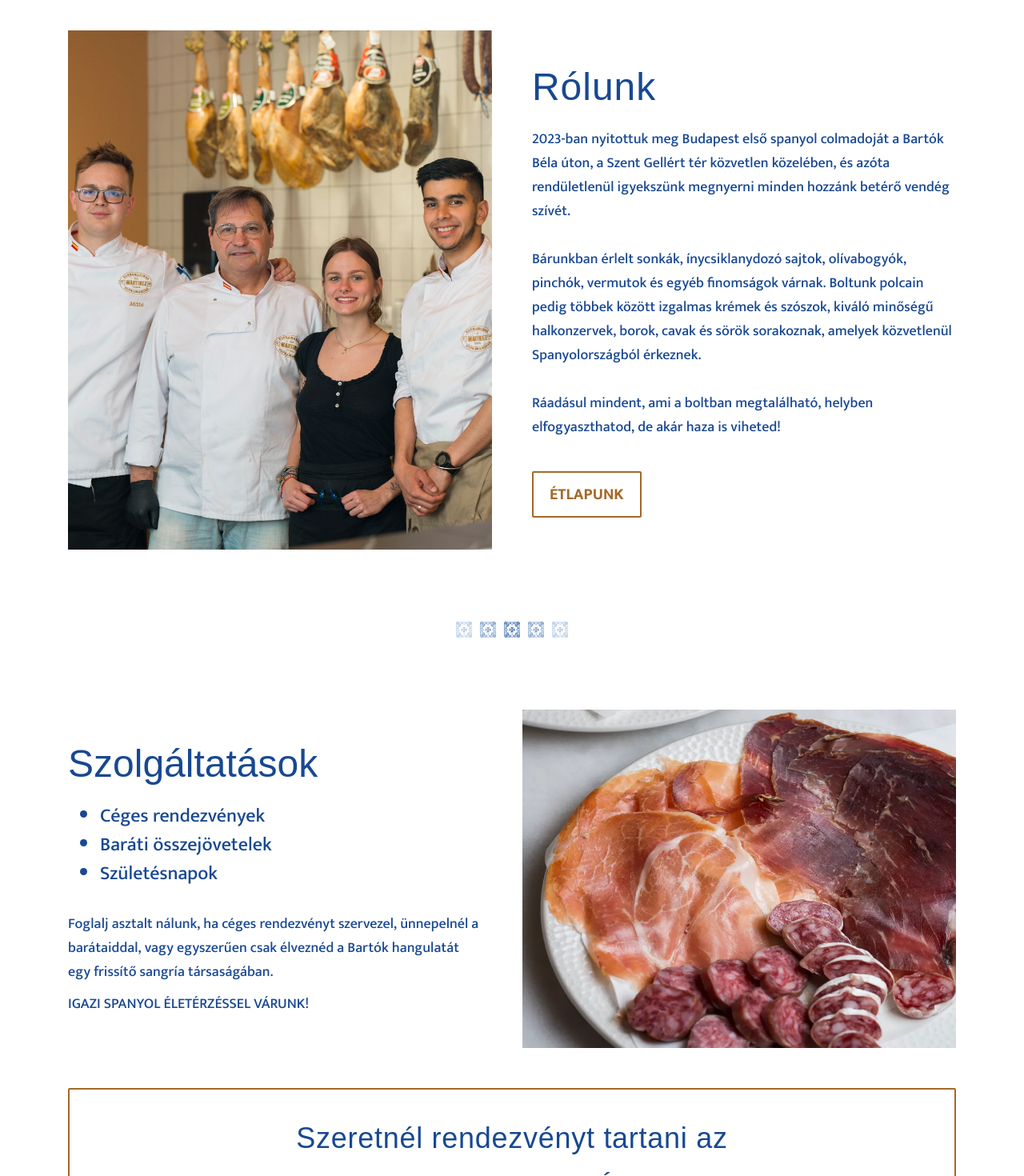
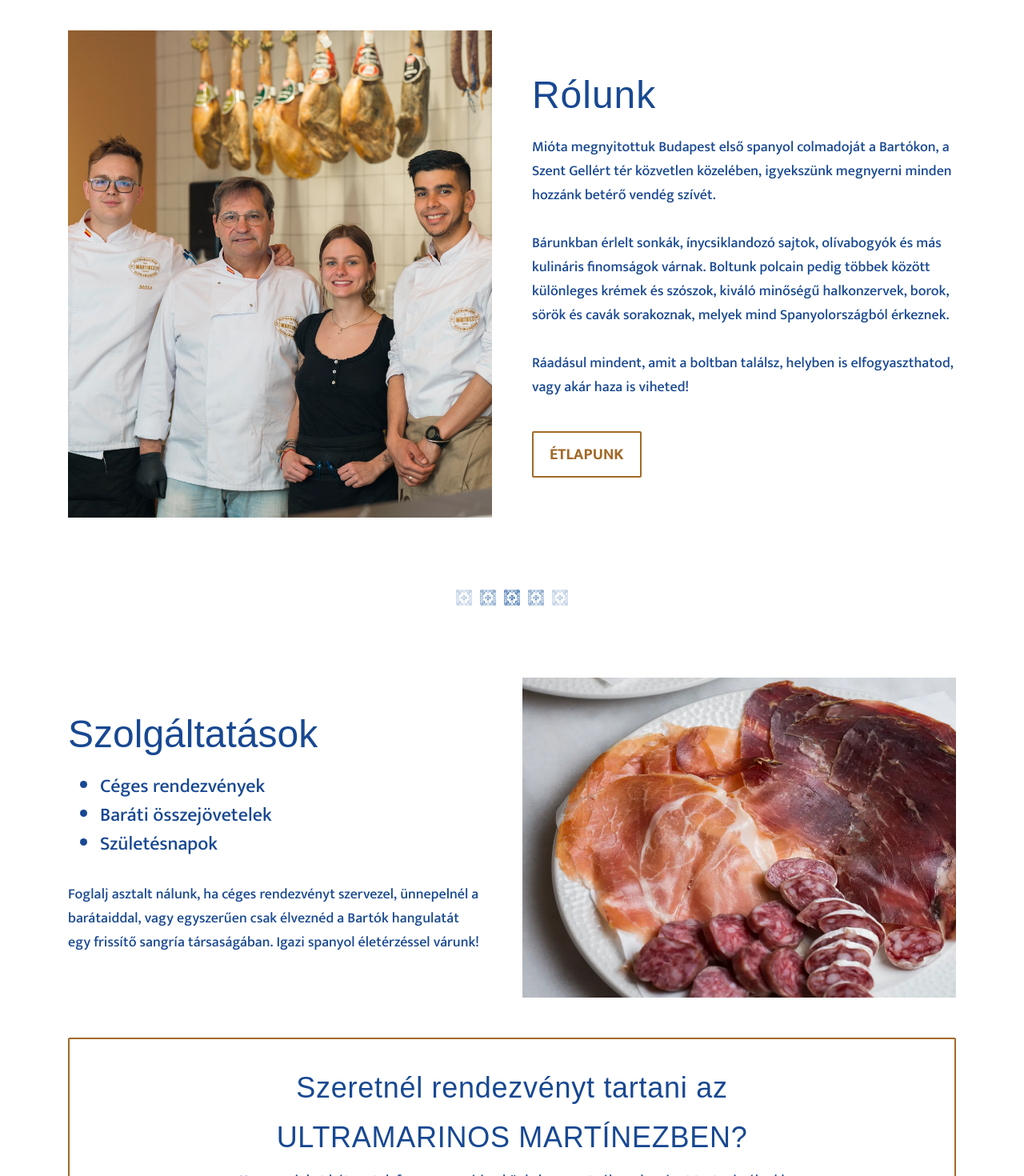
Before and after one commit to gyorgynagy1986/umartinez, a Next.js app: page / in a window 1280 px wide. Shown: the part 1052-2522 px from the top of the page at 80% size. Built offline with nearby package versions, Linux system fonts and the light colour scheme; a web font is replaced by a local one.

Commit message:
new text

```diff
--- a/src/components/JoinUs/JoinUs.jsx
+++ b/src/components/JoinUs/JoinUs.jsx
@@ -28,7 +28,7 @@
 const textEn = (
   <p className={style.h2}>
     Send us your CV to{" "}
-    <a href="mailto:hola@umartinez.hu" className={style.email}>hola@umartinez.hu</a>{" "}and we’ll get back to you soon!
+    <a href="mailto:hola@umartinez.hu" className={style.email}>hola@umartinez.hu</a>,{" "}and we’ll get back to you soon!
   </p>
 );
 
--- a/src/components/Services/Services.jsx
+++ b/src/components/Services/Services.jsx
@@ -9,8 +9,8 @@
 
 const textContent = {
   h2: "Szolgáltatások ",
-  p: "Foglalj asztalt nálunk, ha céges rendezvényt szervezel, ünnepelnél a barátaiddal, vagy egyszerűen csak élveznéd a Bartók hangulatát egy frissítő sangría társaságában.",
-  pn:"Igazi spanyol életérzéssel várunk!",
+  p: "Foglalj asztalt nálunk, ha céges rendezvényt szervezel, ünnepelnél a barátaiddal, vagy egyszerűen csak élveznéd a Bartók hangulatát egy frissítő sangría társaságában. Igazi spanyol életérzéssel várunk!",
+ // pn:"Igazi spanyol életérzéssel várunk!",
   p1: "Céges rendezvények",
   p2: "Baráti összejövetelek",
   p3: "Születésnapok",
@@ -18,8 +18,8 @@
 
 const textContentEn = {
   h2: "Services ",
-  p: "Book a table with us if you're organizing a company event, celebrating with friends or simply looking to enjoy the ambience of Bartók with a glass of refreshing sangría.",
-  pn:"We are waiting for you with authentic Spanish vibes!",
+  p: "Book a table with us if you're organizing a company event, celebrating with friends, or simply looking to enjoy the ambience of Bartók with a glass of refreshing sangría. We are waiting for you with authentic spanish vibes!",
+  // pn:"We are waiting for you with authentic Spanish vibes!",
   p1: "Corporate events",
   p2: "Get-togethers",
   p3: "Birthday celebrations",
--- a/src/components/Story/Story.jsx
+++ b/src/components/Story/Story.jsx
@@ -11,18 +11,18 @@
 
 const textContent = {
   h4: "Rólunk",
-  p: "2023-ban nyitottuk meg Budapest első spanyol colmadoját a Bartók Béla úton, a Szent Gellért tér közvetlen közelében, és azóta rendületlenül igyekszünk megnyerni minden hozzánk betérő vendég szívét.",
-  p1: "Bárunkban érlelt sonkák, ínycsiklanydozó sajtok, olívabogyók, pinchók, vermutok és egyéb finomságok várnak. Boltunk polcain pedig többek között izgalmas krémek és szószok, kiváló minőségű halkonzervek, borok, cavak és sörök sorakoznak, amelyek közvetlenül Spanyolországból érkeznek.",
-  p2: "Ráadásul mindent, ami a boltban megtalálható, helyben elfogyaszthatod, de akár haza is viheted!",
+  p: "Mióta megnyitottuk Budapest első spanyol colmadoját a Bartókon, a Szent Gellért tér közvetlen közelében, igyekszünk megnyerni minden hozzánk betérő vendég szívét.",
+  p1: "Bárunkban érlelt sonkák, ínycsiklandozó sajtok, olívabogyók és más kulináris finomságok várnak. Boltunk polcain pedig többek között különleges krémek és szószok, kiváló minőségű halkonzervek, borok, sörök és cavák sorakoznak, melyek mind Spanyolországból érkeznek.",
+  p2: "Ráadásul mindent, amit a boltban találsz, helyben is elfogyaszthatod, vagy akár haza is viheted!",
   btn: "Étlapunk",
   url: "/etlap",
 };
 
 const textContentEn = {
   h4: "About us",
-  p: 'We opened the very first spanish colmado of Budapest on Bartók Béla Street, in the immediate vicinity of St. Gellért Square in 2023, and since then we have been tirelessly striving to win the hearts of every guest who enters our doors.',
-  p1: "Our bar offers cured hams, mouth-watering cheeses, olives, pinchos, vermouths and other delicacies. On the shelves of our store you will find exciting creams and sauces, excellent quality canned fish, wines, cavas and beers, among others, all coming directly from Spain.",
-  p2: "And what is the best part? Everything you find in the store can be enjoyed on site or even taken home with you!",
+  p: 'Since we opened Budapest’s first Spanish colmado on Bartók Béla Street, next to St. Gellért Square, our mission has been to win the hearts of every guest who walks through our doors. ',
+  p1: "Within our bar, you’ll find cured hams, delectable cheeses, olives, and a variety of culinary delights. On the shelves of our store, you'll discover special creams and sauces, high-quality canned fish, wines, beers, cavas, and many more, all sourced directly from Spain.",
+  p2: "And the best part is that everything you find in the store can be enjoyed on-site or even taken home with you!",
   btn: "See the Menu",
   url: "/en/menu",
 };
```
